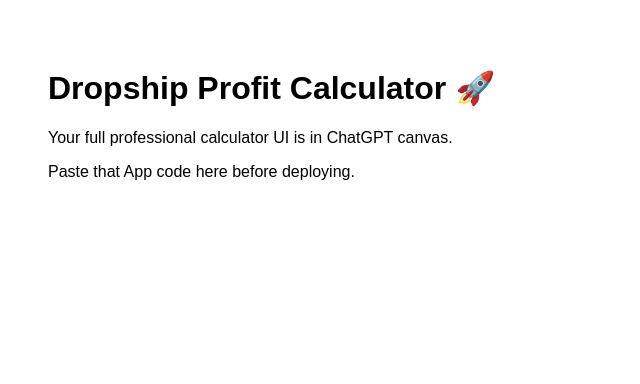
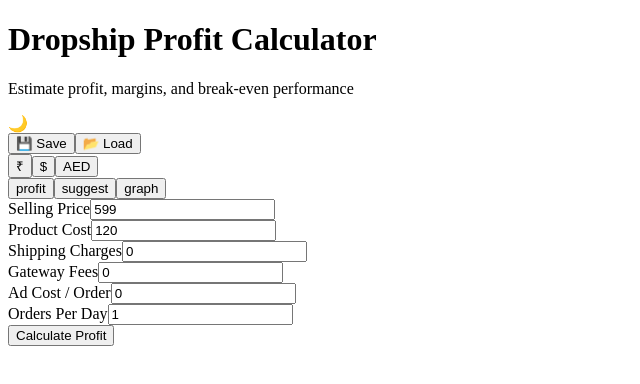
Before and after one commit to mmhmdayaan27/dropship-profit-calculator, a React (Vite) app: page / in a window 1280 px wide. Shown: the top 384 px of the page, without its empty margins (0-640 px from the left). Built offline with nearby package versions, Linux system fonts and the light colour scheme.

Commit message:
Update App.jsx

```diff
--- a/src/App.jsx
+++ b/src/App.jsx
@@ -1,10 +1,244 @@
-import React from "react";
-export default function App() {
+import React, { useState, useEffect } from "react";
+import { motion } from "framer-motion";
+import { LineChart, Line, XAxis, YAxis, Tooltip, ResponsiveContainer } from "recharts";
+
+export default function DropshipCalculator() {
+  const [currency, setCurrency] = useState("₹");
+  const [activeTab, setActiveTab] = useState("profit");
+  const [darkMode, setDarkMode] = useState(false);
+
+  const [sellingPrice, setSellingPrice] = useState(599);
+  const [productCost, setProductCost] = useState(120);
+  const [shippingCost, setShippingCost] = useState(0);
+  const [fees, setFees] = useState(0);
+  const [adsCost, setAdsCost] = useState(0);
+  const [ordersPerDay, setOrdersPerDay] = useState(1);
+
+  const [profit, setProfit] = useState(null);
+  const [margin, setMargin] = useState(null);
+  const [roas, setRoas] = useState(null);
+  const [dailyProfit, setDailyProfit] = useState(null);
+  const [monthlyProfit, setMonthlyProfit] = useState(null);
+  const [chartData, setChartData] = useState([]);
+
+  useEffect(() => {
+    const saved = localStorage.getItem("dropship-data");
+    if (saved) {
+      const d = JSON.parse(saved);
+      setSellingPrice(d.sellingPrice);
+      setProductCost(d.productCost);
+      setShippingCost(d.shippingCost);
+      setFees(d.fees);
+      setAdsCost(d.adsCost);
+      setOrdersPerDay(d.ordersPerDay);
+      setCurrency(d.currency);
+      setDarkMode(d.darkMode);
+    }
+  }, []);
+
+  const saveData = () => {
+    localStorage.setItem(
+      "dropship-data",
+      JSON.stringify({
+        sellingPrice,
+        productCost,
+        shippingCost,
+        fees,
+        adsCost,
+        ordersPerDay,
+        currency,
+        darkMode
+      })
+    );
+    alert("Calculation saved 💾");
+  };
+
+  const loadData = () => {
+    const saved = localStorage.getItem("dropship-data");
+    if (!saved) return alert("No saved data found");
+    const d = JSON.parse(saved);
+    setSellingPrice(d.sellingPrice);
+    setProductCost(d.productCost);
+    setShippingCost(d.shippingCost);
+    setFees(d.fees);
+    setAdsCost(d.adsCost);
+    setOrdersPerDay(d.ordersPerDay);
+    setCurrency(d.currency);
+    setDarkMode(d.darkMode);
+  };
+
+  const calculateProfit = () => {
+    const totalExpenses =
+      Number(productCost) +
+      Number(shippingCost) +
+      Number(fees) +
+      Number(adsCost);
+
+    const netProfit = Number(sellingPrice) - totalExpenses;
+    const profitMargin = (netProfit / Number(sellingPrice)) * 100;
+    const breakEvenRoas = Number(sellingPrice) / Number(adsCost || 1);
+
+    const dayProfit = netProfit * Number(ordersPerDay);
+    const monthProfit = dayProfit * 30;
+
+    const data = [];
+    for (let i = 0; i <= Number(sellingPrice); i += Math.max(10, sellingPrice / 10)) {
+      const p =
+        Number(sellingPrice) -
+        (Number(productCost) + Number(shippingCost) + Number(fees) + i);
+      data.push({ adCost: Math.round(i), profit: Math.round(p) });
+    }
+
+    setChartData(data);
+    setProfit(netProfit);
+    setMargin(profitMargin.toFixed(2));
+    setRoas(breakEvenRoas.toFixed(2));
+    setDailyProfit(dayProfit.toFixed(2));
+    setMonthlyProfit(monthProfit.toFixed(2));
+  };
+
+  const totalBaseCost =
+    Number(productCost) +
+    Number(shippingCost) +
+    Number(fees) +
+    Number(adsCost);
+
+  const suggestedPrices = [20, 30, 50].map((m) => {
+    const price = totalBaseCost / (1 - m / 100 || 1);
+    return { margin: m, price: price ? price.toFixed(0) : 0 };
+  });
+
+  const currencies = ["₹", "$", "AED"];
+
+  const cardBase = darkMode
+    ? "bg-slate-800 text-white border border-slate-700"
+    : "bg-white";
+
   return (
-    <div style={{fontFamily: "sans-serif", padding: 40}}>
-      <h1>Dropship Profit Calculator 🚀</h1>
-      <p>Your full professional calculator UI is in ChatGPT canvas.</p>
-      <p>Paste that App code here before deploying.</p>
+    <div
+      className={`min-h-screen flex items-center justify-center p-6 transition-colors ${
+        darkMode
+          ? "bg-slate-900 text-white"
+          : "bg-gradient-to-br from-slate-50 to-slate-200"
+      }`}
+    >
+      <motion.div
+        initial={{ opacity: 0, y: 30 }}
+        animate={{ opacity: 1, y: 0 }}
+        transition={{ duration: 0.5 }}
+        className="w-full max-w-2xl space-y-6"
+      >
+        {/* Header */}
+        <div className={`rounded-3xl shadow-2xl p-6 text-center space-y-4 ${cardBase}`}>
+          <h1 className="text-3xl font-bold text-green-500">
+            Dropship Profit Calculator
+          </h1>
+          <p className="text-sm opacity-70">
+            Estimate profit, margins, and break-even performance
+          </p>
+
+          {/* Controls */}
+          <div className="flex items-center justify-center gap-4 flex-wrap">
+            {/* Dark Mode Switch */}
+            <label className="flex items-center gap-2 cursor-pointer">
+              🌙
+              <div
+                className={`w-10 h-5 flex items-center rounded-full p-1 transition-colors ${
+                  darkMode ? "bg-green-500" : "bg-gray-400"
+                }`}
+                onClick={() => setDarkMode(!darkMode)}
+              >
+                <div
+                  className={`bg-white w-4 h-4 rounded-full shadow-md transform transition-transform ${
+                    darkMode ? "translate-x-5" : "translate-x-0"
+                  }`}
+                />
+              </div>
+            </label>
+
+            <button onClick={saveData}>💾 Save</button>
+            <button onClick={loadData}>📂 Load</button>
+          </div>
+
+          {/* Currency */}
+          <div className="flex justify-center gap-2">
+            {currencies.map((c) => (
+              <button key={c} onClick={() => setCurrency(c)}>
+                {c}
+              </button>
+            ))}
+          </div>
+
+          {/* Tabs */}
+          <div className="flex justify-center gap-2">
+            {["profit", "suggest", "graph"].map((t) => (
+              <button key={t} onClick={() => setActiveTab(t)}>
+                {t}
+              </button>
+            ))}
+          </div>
+        </div>
+
+        {/* Profit Tab */}
+        {activeTab === "profit" && (
+          <div className={`rounded-3xl shadow-xl p-8 space-y-6 ${cardBase}`}>
+            {[
+              ["Selling Price", sellingPrice, setSellingPrice],
+              ["Product Cost", productCost, setProductCost],
+              ["Shipping Charges", shippingCost, setShippingCost],
+              ["Gateway Fees", fees, setFees],
+              ["Ad Cost / Order", adsCost, setAdsCost],
+              ["Orders Per Day", ordersPerDay, setOrdersPerDay]
+            ].map(([label, value, setter]) => (
+              <div key={label}>
+                <label>{label}</label>
+                <input
+                  type="number"
+                  value={value}
+                  onChange={(e) => setter(e.target.value)}
+                />
+              </div>
+            ))}
+
+            <button onClick={calculateProfit}>Calculate Profit</button>
+
+            {profit !== null && (
+              <div>
+                <p>Net Profit: {currency}{profit}</p>
+                <p>Margin: {margin}%</p>
+                <p>Break-even ROAS: {roas}x</p>
+                <p>Daily Profit: {currency}{dailyProfit}</p>
+                <p>Monthly Profit: {currency}{monthlyProfit}</p>
+              </div>
+            )}
+          </div>
+        )}
+
+        {/* Suggested Prices */}
+        {activeTab === "suggest" && (
+          <div className={`rounded-3xl shadow-xl p-8 ${cardBase}`}>
+            {suggestedPrices.map((s) => (
+              <p key={s.margin}>
+                {s.margin}% → {currency}{s.price}
+              </p>
+            ))}
+          </div>
+        )}
+
+        {/* Graph */}
+        {activeTab === "graph" && chartData.length > 0 && (
+          <div className={`rounded-3xl shadow-xl p-8 ${cardBase}`}>
+            <ResponsiveContainer width="100%" height={250}>
+              <LineChart data={chartData}>
+                <XAxis dataKey="adCost" />
+                <YAxis />
+                <Tooltip />
+                <Line type="monotone" dataKey="profit" stroke="#22c55e" />
+              </LineChart>
+            </ResponsiveContainer>
+          </div>
+        )}
+      </motion.div>
     </div>
   );
 }
```
